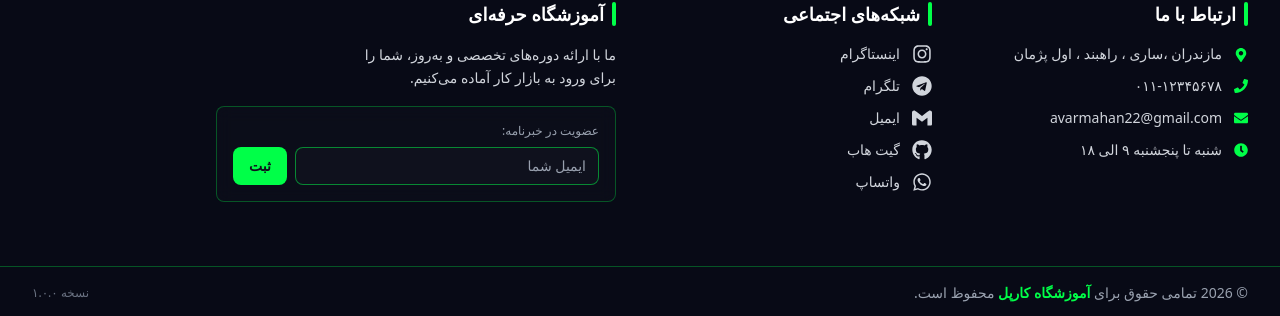
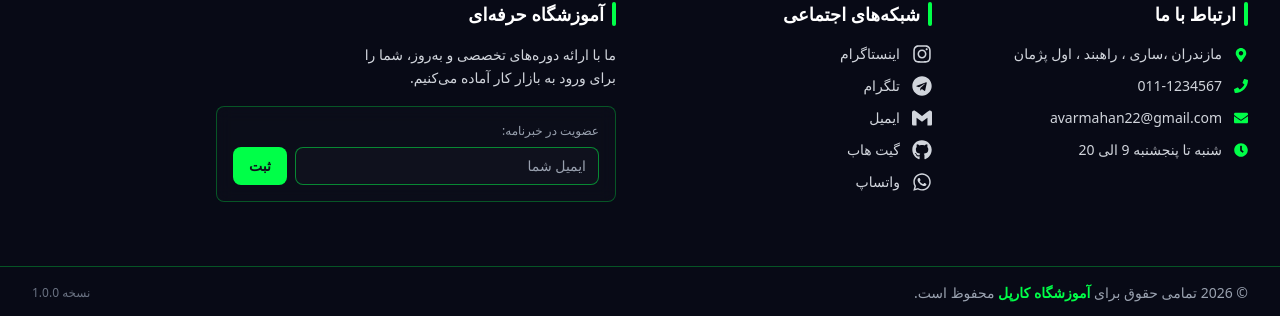
Before and after one commit to MahanAvar-dev/ReactProject, a React (Vite) app: page / in a window 1280 px wide. Shown: the part 4254-4570 px from the top of the page. Built offline with nearby package versions, Linux system fonts and the light colour scheme.

Commit message:
Update Footer.jsx

```diff
--- a/src/components/common/Footer.jsx
+++ b/src/components/common/Footer.jsx
@@ -10,7 +10,6 @@ const Footer = () => {
       <div className="container mx-auto px-4 sm:px-6 lg:px-8 py-12 lg:py-16">
         <div className="grid grid-cols-1 sm:grid-cols-2 lg:grid-cols-4 gap-8 lg:gap-12">
 
-          {/* ستون ۱: ارتباط با ما */}
           <div className="space-y-4">
             <h3 className="text-lg font-bold flex items-center gap-2">
               <span className="w-1 h-6 bg-[#00FF48] rounded-full"></span>
@@ -23,7 +22,7 @@ const Footer = () => {
               </div>
               <div className="flex items-center gap-3 group hover:text-[#00FF48] transition-colors cursor-pointer">
                 <FaPhone className="text-[#00FF48] group-hover:text-green-300 transition-colors" />
-                <span>۰۱۱-۱۲۳۴۵۶۷۸</span>
+                <span>011-1234567</span>
               </div>
               <div className="flex items-center gap-3 group hover:text-[#00FF48] transition-colors cursor-pointer">
                 <FaEnvelope className="text-[#00FF48] group-hover:text-green-300 transition-colors" />
@@ -31,12 +30,11 @@ const Footer = () => {
               </div>
               <div className="flex items-center gap-3 group hover:text-[#00FF48] transition-colors cursor-pointer">
                 <FaClock className="text-[#00FF48] group-hover:text-green-300 transition-colors" />
-                <span>شنبه تا پنجشنبه ۹ الی ۱۸</span>
+                <span>شنبه تا پنجشنبه 9 الی 20</span>
               </div>
             </div>
           </div>
 
-          {/* ستون ۲: شبکه‌های اجتماعی */}
           <div className="space-y-4">
             <h3 className="text-lg font-bold flex items-center gap-2">
               <span className="w-1 h-6 bg-[#00FF48] rounded-full"></span>
@@ -89,7 +87,7 @@ const Footer = () => {
               © {currentYear} تمامی حقوق برای <span className="text-[#00FF48] font-bold">آموزشگاه کارپل </span> محفوظ است.
             </p>
             <div className="flex items-center gap-4 text-xs text-gray-500">
-              <span>نسخه ۱.۰.۰</span>
+              <span>نسخه 1.0.0</span>
             </div>
           </div>
         </div>
```
